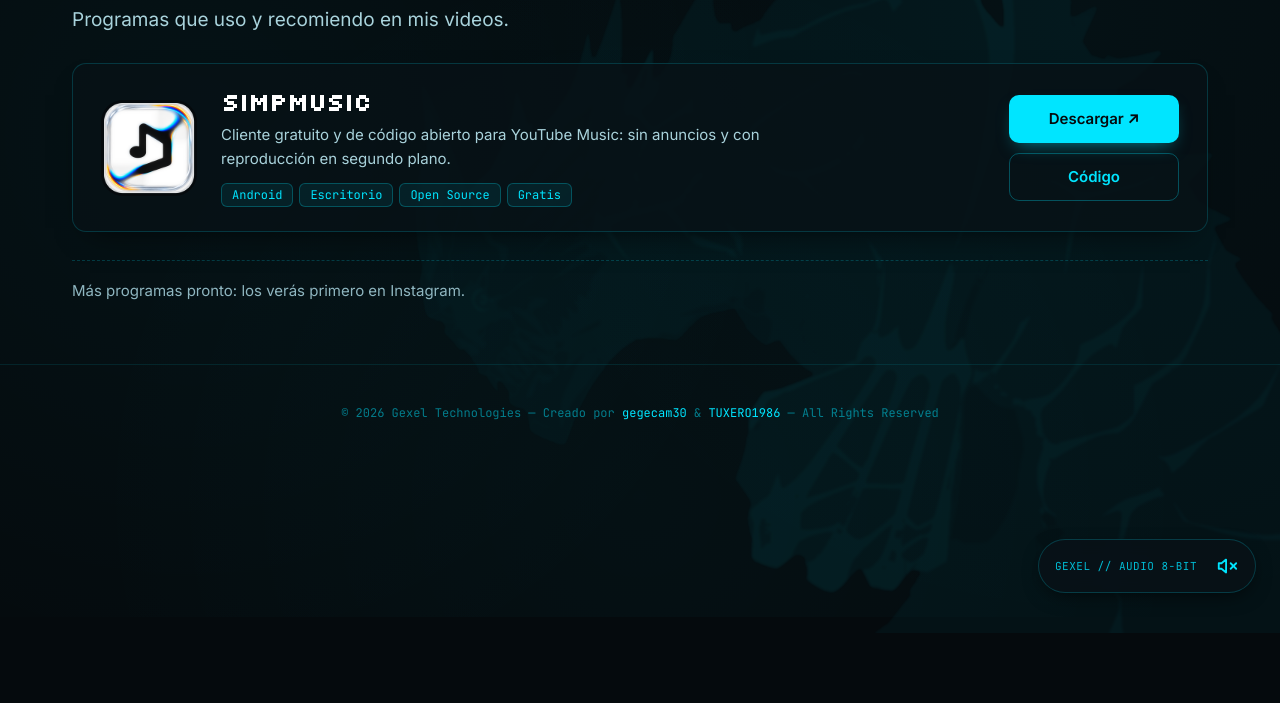
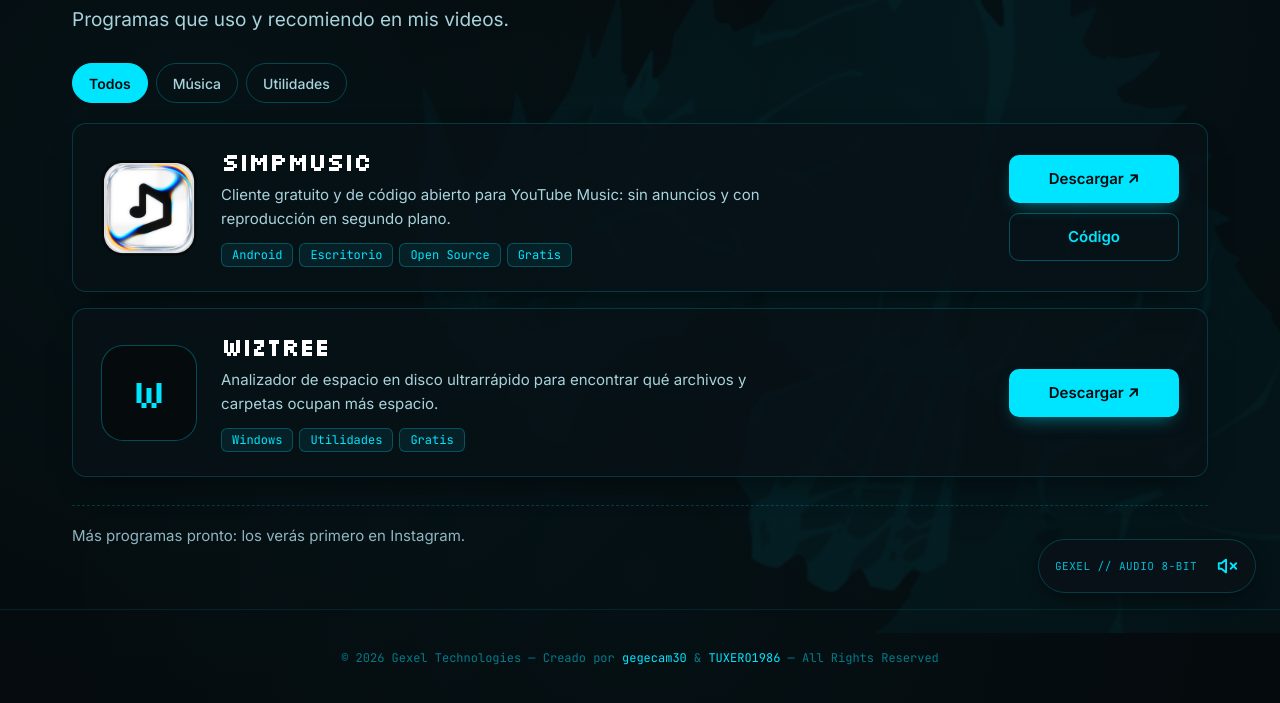
Before and after one commit to gegecam30/gexelmain, a plain HTML site: page index.html in a window 1280 px wide. Shown: the part 183-886 px from the top of the page. Before the commit the page ends 800 px from the top, so only its background shows below. Drawn offline with Linux system fonts and the light colour scheme.

Commit message:
Agregar WizTree a los recursos
Co-authored-by: Copilot <223556219+Copilot@users.noreply.github.com>

```diff
--- a/index.html
+++ b/index.html
@@ -283,6 +283,13 @@
         tags: ['Android', 'Escritorio', 'Open Source', 'Gratis'],
         category: 'Música',
       },
+      {
+        name: 'WizTree',
+        description: 'Analizador de espacio en disco ultrarrápido para encontrar qué archivos y carpetas ocupan más espacio.',
+        url: 'https://diskanalyzer.com/download',
+        tags: ['Windows', 'Utilidades', 'Gratis'],
+        category: 'Utilidades',
+      },
       // { name: '', description: '', url: '', repo: '', icon: 'img/', tags: [], category: '' },
     ];
 
```
